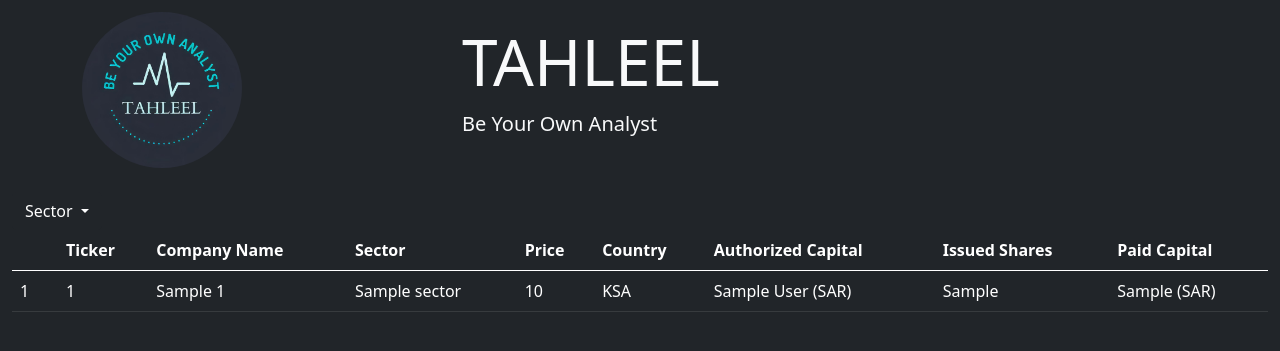
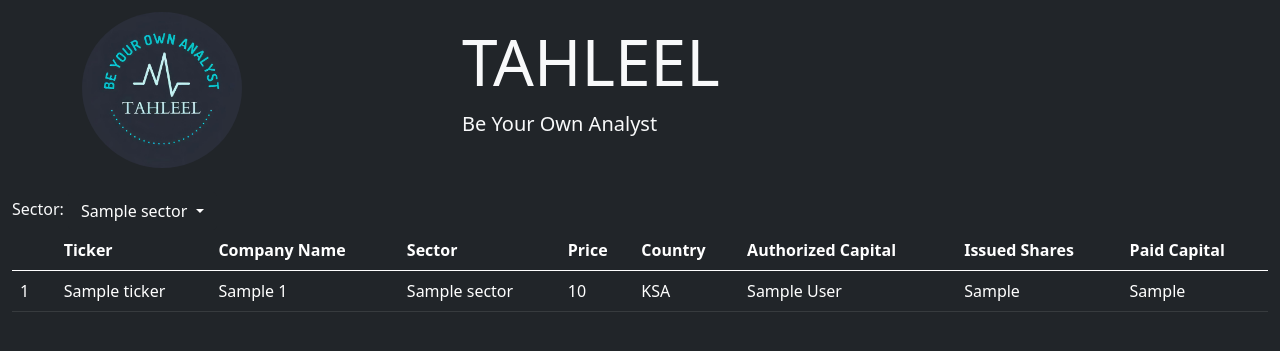
Before and after one commit to MZ195/Tadawul-Thakaa-Challenge, a Django app: page /sector/1 in a window 1280 px wide. Shown: the top 351 px of the page. Run offline with Django 3.2, Linux system fonts and the light colour scheme; tables that the repository leaves empty hold one stand-in row (values such as "Sample post"); a database or web service that is not in the repository returns one stand-in record (values such as "Sample title"); some libraries are stand-ins or nearby versions.

Commit message:
few changes

```diff
--- /dev/null
+++ b/TahleelDjangoPro/the_app/static/js/someJS.js
@@ -0,0 +1,4 @@
+// $(".dropdown-menu li a").click(function(){
+//     $(this).parents(".dropdown").find('.btn').html($(this).text() + ' <span class="caret"></span>');
+//     $(this).parents(".dropdown").find('.caret').val($(this).data('value'));
+// });
--- a/TahleelDjangoPro/the_app/templates/base.html
+++ b/TahleelDjangoPro/the_app/templates/base.html
@@ -12,6 +12,7 @@
         }
       </style>
     <!-- Bootstrap CSS -->
+    <script src="{% static 'js/someJS.js' %}"></script>
     <script src="https://ajax.googleapis.com/ajax/libs/jquery/3.3.1/jquery.min.js"></script>
     <script src="https://maxcdn.bootstrapcdn.com/bootstrap/3.3.7/js/bootstrap.min.js"></script>
 
--- a/TahleelDjangoPro/the_app/templates/main.html
+++ b/TahleelDjangoPro/the_app/templates/main.html
@@ -1,10 +1,27 @@
 {% extends 'base.html' %}
 {% block content %}
+{% load customizedTags %}
 <div class="row mt-4">
     <div class="col">
-        <div class="dropdown">
-            <button class="btn btn-dark dropdown-toggle" type="button" id="dropdownMenuButton1" data-bs-toggle="dropdown" aria-expanded="false">
-                Sector
+      <!-- <select onchange="location = this.value;">
+        <option value="/finished">Finished</option>
+        <option value="/sector/Communication_Services">Break</option>
+        <option value="/issue">Issues</option>
+        <option value="/downtime">Downtime</option>
+</select> -->
+      <!-- <label class="d-block text-light">Sector:</label>
+                                    <select class="dropdown" onchange="this.options[this.selectedIndex].value && (window.location = this.options[this.selectedIndex].value);">
+                                        <option selected value="/sector/All">All</option>
+                                          <option value="/sector/Communication_Services">Communication Services</option>
+                                    </select> -->
+        <div class="dropdown text-light">
+          Sector:
+            <button class="btn btn-dark dropdown-toggle " type="button" id="dropdownMenuButton1" data-bs-toggle="dropdown" aria-expanded="false">
+              {% if isAll %}
+              All
+              {% else %}
+              {{ allCompanies.0.SECTOR|ReplaceUnderScore }}
+              {% endif %}
             </button>
             <ul class="dropdown-menu bg-dark text-light" aria-labelledby="dropdownMenuButton1">
                 <li><a href="/sector/All" class="dropdown-item  text-light" >All</a></li>
@@ -28,32 +45,31 @@
         <thead>
           <tr>
             <th></th>
-            <th scope="col">Ticker</th>
-            <th scope="col">Company Name</th>
-            <th scope="col">Sector</th>
-            <th scope="col">Price</th>
-            <th scope="col">Country </th>
-            <th scope="col">Authorized Capital </th>
-            <th scope="col">Issued Shares </th>
-            <th scope="col">Paid Capital</th>
+            <th>Ticker</th>
+            <th>Company Name</th>
+            <th>Sector</th>
+            <th>Price</th>
+            <th>Country </th>
+            <th>Authorized Capital </th>
+            <th>Issued Shares </th>
+            <th>Paid Capital</th>
           </tr>
         </thead>
         <tbody>
         {% for company in allCompanies %}
         <tr>
             <td></td>
-            <td>{{company.id}}</td>
+            <td>{{company.TICKER}}</td>
             <td>{{company.NAME}}</td>
             <td>
-              {% load customizedTags %}
               {{ company.SECTOR|ReplaceUnderScore }}
 
             </td>
             <td>{{company.PRICE}}</td>
             <td>KSA</td>
-            <td>{{company.AUTHORIZED_CAPITAL}} (SAR)</td>
+            <td>{{company.AUTHORIZED_CAPITAL}}</td>
             <td>{{company.ISSUED_SHARES}}</td>
-            <td>{{company.PAID_CAPITAL}} (SAR)</td>
+            <td>{{company.PAID_CAPITAL}}</td>
           </tr>
         {% endfor %}
         </tbody>
--- a/TahleelDjangoPro/the_app/views.py
+++ b/TahleelDjangoPro/the_app/views.py
@@ -91,11 +91,14 @@
     tadawul_db = client["Tadawul_v3"]
     if sectorVal == "All":
         all=allComs()
-        context ={"allCompanies": all}
+        context ={"allCompanies": all,
+        "isAll": True
+        }
         return render(request, 'main.html',context)
     else:
         all=makeSectorList(sectorVal)
-        context ={"allCompanies": all}
+        context ={"allCompanies": all,
+        "isAll": False}
         return render(request, 'main.html',context)
 def get_market_cap(request,sectorVal,tickerVal):
     sector = sectorVal
```
